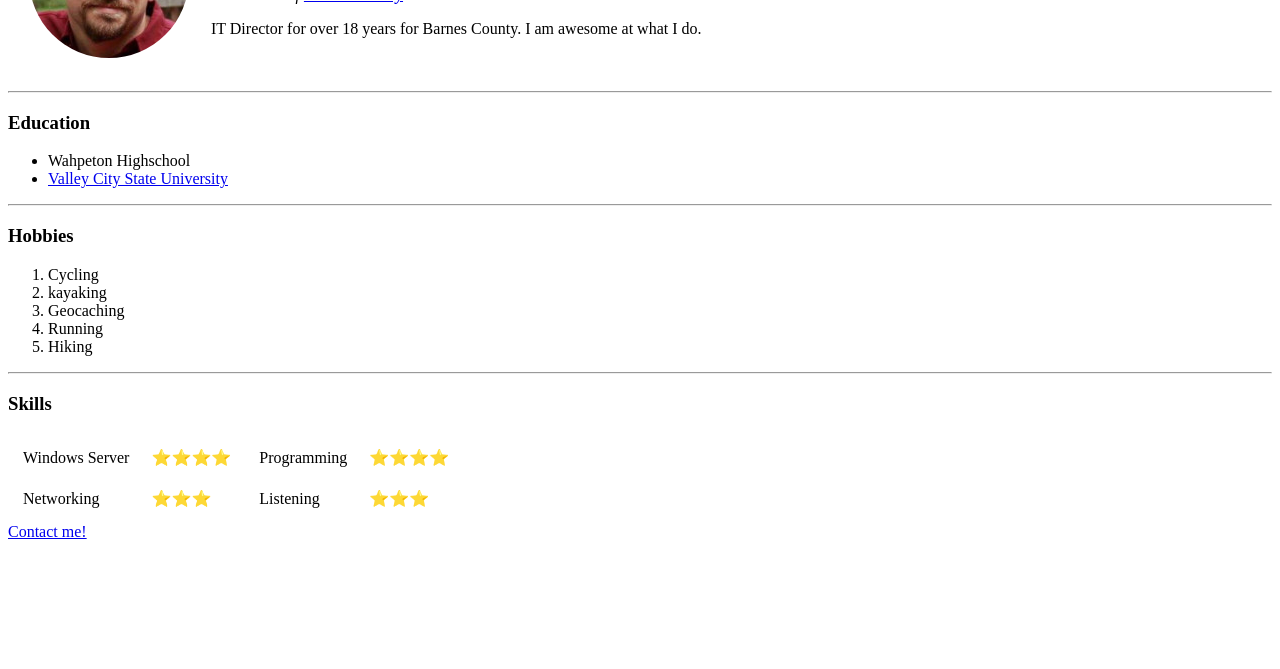
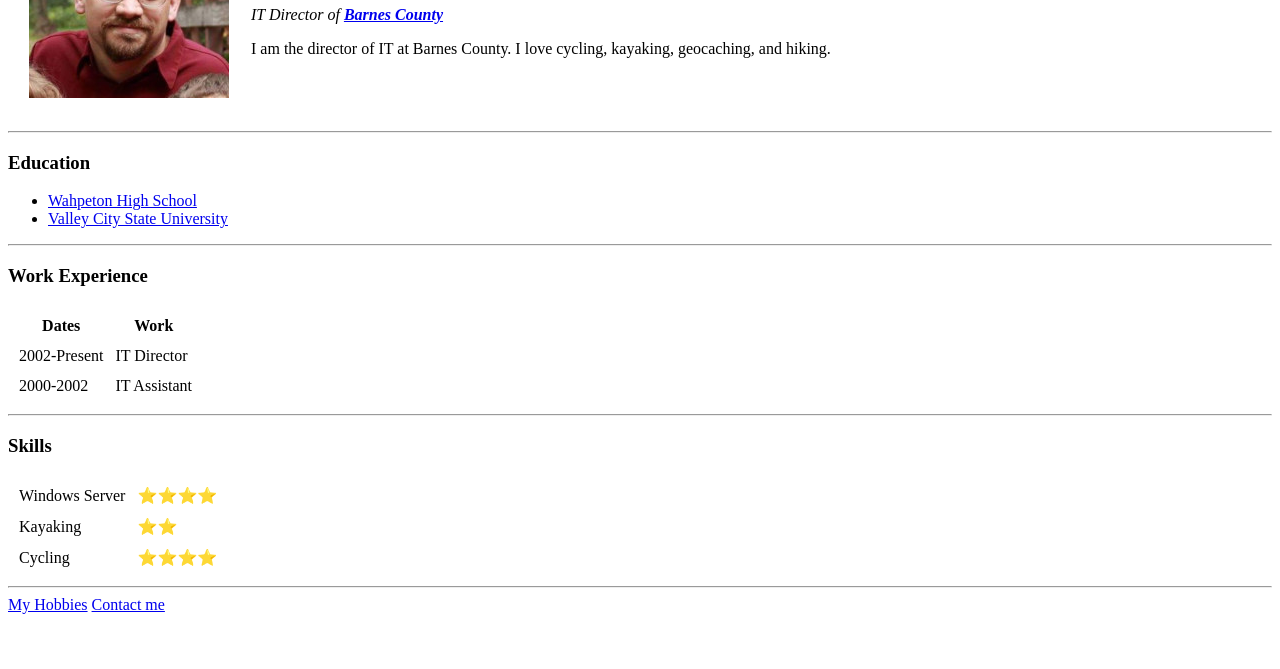
Before and after one commit to mosstron/cv, a plain HTML site: page index.html in a window 1280 px wide. Shown: the part 131-800 px from the top of the page. Drawn offline with Linux system fonts and the light colour scheme.

Commit message:
Add files via upload

```diff
--- a/index.html
+++ b/index.html
@@ -7,14 +7,16 @@
 </head>
 
 <body>
-  <table cellspacing="20">
+  <table cellspacing = 20>
     <tr>
-      <td><img src="Images\Jason-circle.png" alt="Jason Thiel Image"></td>
+      <td>
+        <img src="jason.jpg" alt="Jason Profile Picture" />
+      </td>
       <td>
         <h1>Jason Thiel</h1>
-        <p><em>IT Director of <strong><a href="http:\\www.barnescounty.us">Barnes County</a></strong></em></p>
+        <p><em>IT Director of <strong><a href="https://www.barnescounty.us">Barnes County</a></strong></em></p>
         <p>
-          IT Director for over 18 years for Barnes County. I am awesome at what I do.
+          I am the director of IT at Barnes County. I love cycling, kayaking, geocaching, and hiking.
         </p>
 
       </td>
@@ -23,56 +25,64 @@
   <hr>
   <h3>Education</h3>
   <ul>
-    <li>Wahpeton Highschool</li>
-    <li><a href="http:\\www.vcsu.edu">Valley City State University</a></li>
+    <li> <a href="http://www.wahpeton.k12.nd.us">Wahpeton High School</a></li>
+    <li> <a href="http://www.vcsu.edu">Valley City State University</a></li>
   </ul>
   <hr>
-  <h3>Hobbies</h3>
+  <h3>Work Experience</h3>
+  <table cellspacing = "10">
+    <thead>
+      <tr>
+        <th>Dates</th>
+        <th>Work</th>
+      </tr>
+    </thead>
+    <tbody>
 
-  <ol>
-    <li>Cycling</li>
-    <li>kayaking</li>
-    <li>Geocaching</li>
-    <li>Running</li>
-    <li>Hiking</li>
-  </ol>
-  <hr />
+    <tr>
+      <td>2002-Present</td>
+      <td>IT Director</td>
+    </tr>
+    <tr>
+      <td>2000-2002</td>
+      <td>IT Assistant</td>
+    </tr>
+    </tbody>
+  </table>
+  <hr>
   <h3>Skills</h3>
-  <table >
+  <table cellspacing = 10px>
     <tr>
       <td>
-        <table cellpadding="10">
-          <tr>
-            <td>Windows Server </td>
-            <td>⭐⭐⭐⭐</td>
-          </tr>
-
-          <tr>
-            <td>Networking</td>
-            <td>⭐⭐⭐</td>
-          </tr>
-        </table>
+        Windows Server
       </td>
-
-
       <td>
-        <table cellpadding="10">
-          <tr>
-            <td>Programming </td>
-            <td>⭐⭐⭐⭐</td>
-          </tr>
-          <tr>
-
-            <td>Listening</td>
-            <td>⭐⭐⭐</td>
-          </tr>
-        </table>
-
+        ⭐⭐⭐⭐
+      </td>
+    </tr>
+    <tr>
+      <td>
+        Kayaking
+      </td>
+      <td>
+        ⭐⭐
+      </td>
+    </tr>
+    <tr>
+      <td>
+        Cycling
+      </td>
+      <td>
+        ⭐⭐⭐⭐
       </td>
     </tr>
   </table>
+  <hr>
+  <a href="Hobbies.html">My Hobbies</a>
+  <a href="Contact-me.html">Contact me</a>
 
-  <a href="contact.html">Contact me!</a>
+
+
 </body>
 
 </html>
```
Also changed, not shown: Contact-me.html (added, +23 -0 lines), Hobbies.html (added, +16 -0 lines), Jason.jpg (added).
